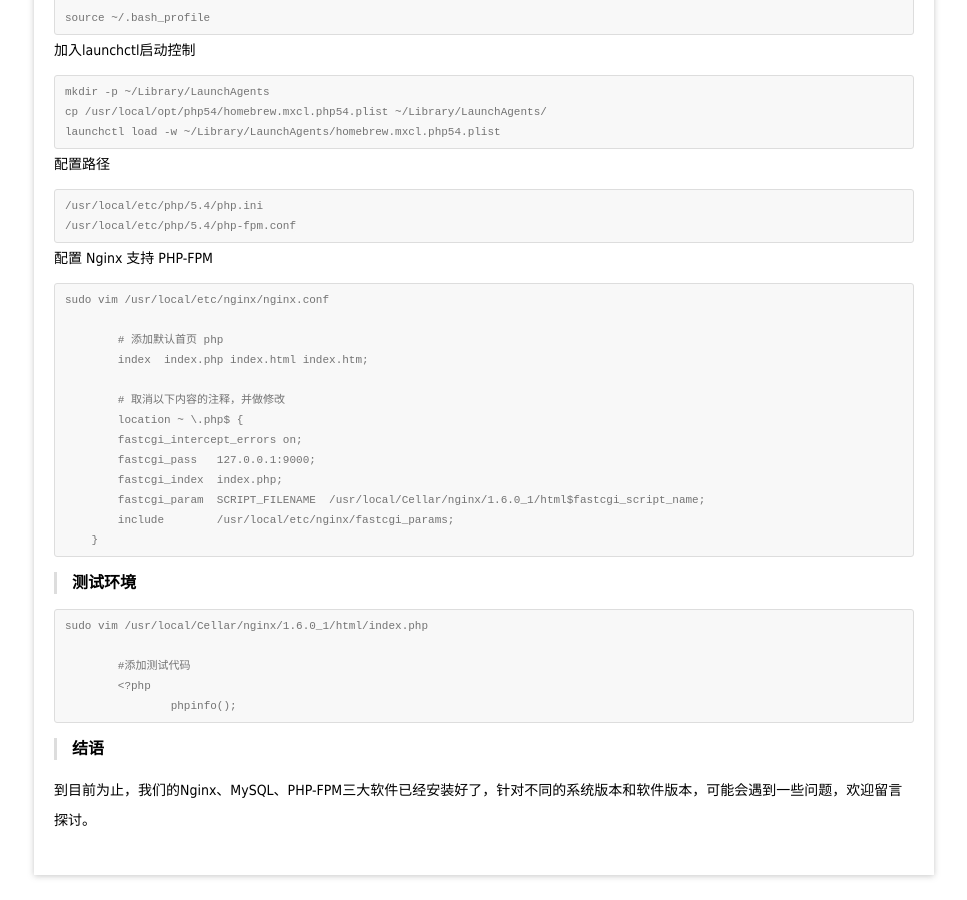
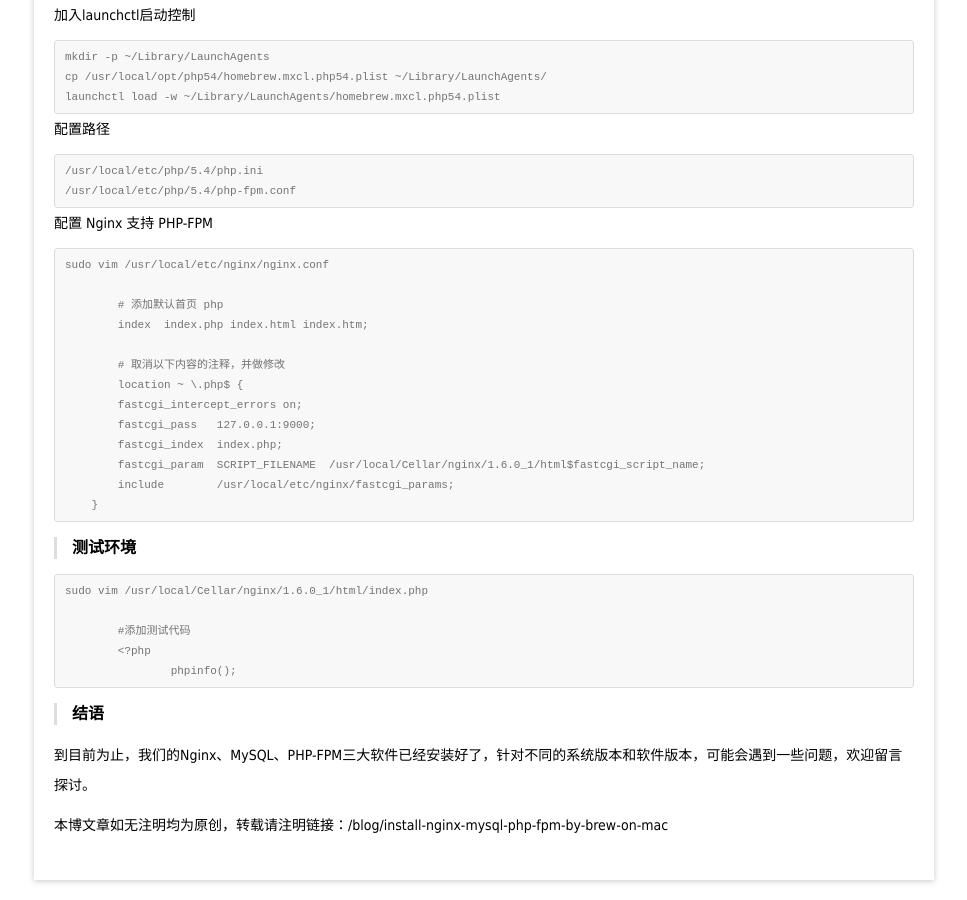
Before and after one commit to tabalt/tabalt.github.io, a Jekyll site: the page built from _posts/2014-05-28-install-nginx-mysql-php-fpm-by-brew-on-mac.md, in a window 1280 px wide and 900 px high, scrolled down 2716 px. Shown: the whole window, without its empty margins (156-1123 px from the left). Built offline with Jekyll 4.4.1, drawn with Linux system fonts in a browser that asks for light colours; Markdown is read by kramdown in place of the engine named in the settings; comment, search, counter and statistics services are not loaded.

Commit message:
Update post.html

```diff
--- a/_layouts/post.html
+++ b/_layouts/post.html
@@ -4,17 +4,21 @@ layout: default
 
 
 <div class="post-item pb10">
-    <div class="post-title mb20">
+    <div class="post-title mb10">
         <h2 ><a href="{{ page.url }}">{{ page.title }}</a></h2>
-        <p class="ft12">
+        <p class="ft12" style="float:left; ">
             {{ page.date | date_to_long_string }}
-            <div class="bdsharebuttonbox"><a href="#" class="bds_more" data-cmd="more"></a><a href="#" class="bds_qzone" data-cmd="qzone" title="分享到QQ空间"></a><a href="#" class="bds_tsina" data-cmd="tsina" title="分享到新浪微博"></a><a href="#" class="bds_tqq" data-cmd="tqq" title="分享到腾讯微博"></a><a href="#" class="bds_renren" data-cmd="renren" title="分享到人人网"></a><a href="#" class="bds_weixin" data-cmd="weixin" title="分享到微信"></a></div>
-<script>window._bd_share_config={"common":{"bdSnsKey":{},"bdText":"","bdMini":"2","bdMiniList":false,"bdPic":"","bdStyle":"1","bdSize":"16"},"share":{},"image":{"viewList":["qzone","tsina","tqq","renren","weixin"],"viewText":"分享到：","viewSize":"16"},"selectShare":{"bdContainerClass":null,"bdSelectMiniList":["qzone","tsina","tqq","renren","weixin"]}};with(document)0[(getElementsByTagName('head')[0]||body).appendChild(createElement('script')).src='http://bdimg.share.baidu.com/static/api/js/share.js?v=89860593.js?cdnversion='+~(-new Date()/36e5)];</script>
         </p>
+        <div style="float:left; margin-left:10px;" class="bdsharebuttonbox"><a href="#" class="bds_more" data-cmd="more"></a><a href="#" class="bds_qzone" data-cmd="qzone" title="分享到QQ空间"></a><a href="#" class="bds_tsina" data-cmd="tsina" title="分享到新浪微博"></a><a href="#" class="bds_tqq" data-cmd="tqq" title="分享到腾讯微博"></a><a href="#" class="bds_renren" data-cmd="renren" title="分享到人人网"></a><a href="#" class="bds_weixin" data-cmd="weixin" title="分享到微信"></a></div>
+        <script>window._bd_share_config={"common":{"bdSnsKey":{},"bdText":"","bdMini":"2","bdMiniList":false,"bdPic":"","bdStyle":"1","bdSize":"16"},"share":{},"image":{"viewList":["qzone","tsina","tqq","renren","weixin"],"viewText":"分享到：","viewSize":"16"},"selectShare":{"bdContainerClass":null,"bdSelectMiniList":["qzone","tsina","tqq","renren","weixin"]}};with(document)0[(getElementsByTagName('head')[0]||body).appendChild(createElement('script')).src='http://bdimg.share.baidu.com/static/api/js/share.js?v=89860593.js?cdnversion='+~(-new Date()/36e5)];</script>
+
     </div>
     <div class="post-content">
         {{ content }}
     </div>
+    <p>本博文章如无注明均为原创，转载请注明链接：{{ page.url }}</p>
+    <div class="bdsharebuttonbox"><a href="#" class="bds_more" data-cmd="more"></a><a href="#" class="bds_qzone" data-cmd="qzone" title="分享到QQ空间"></a><a href="#" class="bds_tsina" data-cmd="tsina" title="分享到新浪微博"></a><a href="#" class="bds_tqq" data-cmd="tqq" title="分享到腾讯微博"></a><a href="#" class="bds_renren" data-cmd="renren" title="分享到人人网"></a><a href="#" class="bds_weixin" data-cmd="weixin" title="分享到微信"></a></div>
+    <script>window._bd_share_config={"common":{"bdSnsKey":{},"bdText":"","bdMini":"2","bdMiniList":false,"bdPic":"","bdStyle":"1","bdSize":"16"},"share":{},"image":{"viewList":["qzone","tsina","tqq","renren","weixin"],"viewText":"分享到：","viewSize":"16"},"selectShare":{"bdContainerClass":null,"bdSelectMiniList":["qzone","tsina","tqq","renren","weixin"]}};with(document)0[(getElementsByTagName('head')[0]||body).appendChild(createElement('script')).src='http://bdimg.share.baidu.com/static/api/js/share.js?v=89860593.js?cdnversion='+~(-new Date()/36e5)];</script>
 </div>
 
 <div id="SOHUCS"></div>
```
